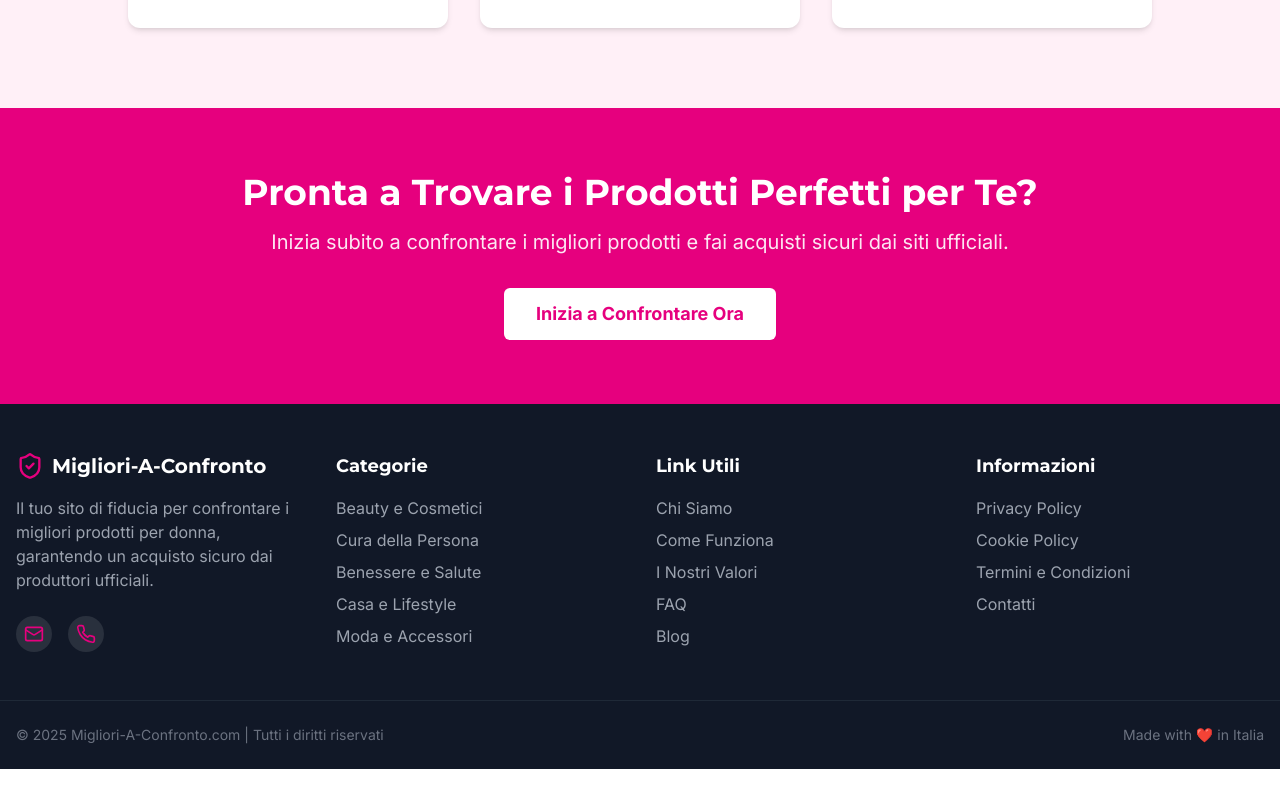
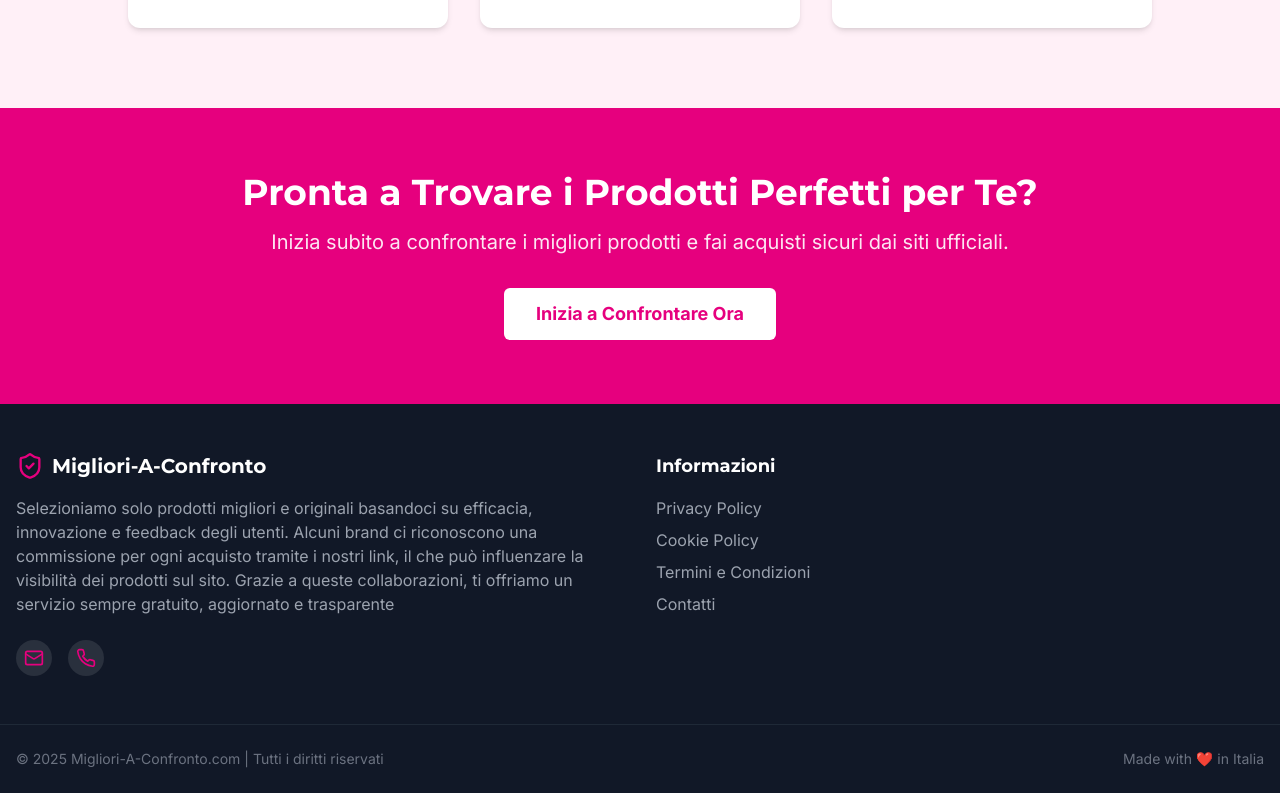
Before and after one commit to potenzamaschile/miglioriaconfronto-home, a React (Vite) app: page / in a window 1280 px wide. Shown: the part 2910-3703 px from the top of the page. Before the commit the page ends 3679 px from the top, so only its background shows below. Built offline with nearby package versions, Linux system fonts and the light colour scheme.

Commit message:
Refactor: Update footer content
Update the footer content based on the prompt.

```diff
--- a/src/components/Footer.tsx
+++ b/src/components/Footer.tsx
@@ -17,7 +17,7 @@ const Footer: React.FC<FooterProps> = ({ variant }) => {
   return (
     <footer className={`${bgColor} text-white`}>
       <div className="container mx-auto px-4 py-12">
-        <div className="grid grid-cols-1 md:grid-cols-4 gap-8">
+        <div className="grid grid-cols-1 md:grid-cols-2 gap-8">
           <div className="md:col-span-1">
             <div className="flex items-center space-x-2 mb-4">
               <ShieldCheck className={primaryColor} size={28} />
@@ -26,7 +26,7 @@ const Footer: React.FC<FooterProps> = ({ variant }) => {
               </span>
             </div>
             <p className="text-gray-400 mb-6">
-              Il tuo sito di fiducia per confrontare i migliori prodotti per donna, garantendo un acquisto sicuro dai produttori ufficiali.
+              Selezioniamo solo prodotti migliori e originali basandoci su efficacia, innovazione e feedback degli utenti. Alcuni brand ci riconoscono una commissione per ogni acquisto tramite i nostri link, il che può influenzare la visibilità dei prodotti sul sito. Grazie a queste collaborazioni, ti offriamo un servizio sempre gratuito, aggiornato e trasparente
             </p>
             <div className="flex space-x-4">
               <a href="#" className={`p-2 rounded-full ${primaryColor} bg-white/10 hover:bg-white/20 transition-colors`}>
@@ -36,28 +36,6 @@ const Footer: React.FC<FooterProps> = ({ variant }) => {
                 <Phone size={20} />
               </a>
             </div>
-          </div>
-
-          <div className="md:col-span-1">
-            <h4 className="font-bold text-lg mb-4">Categorie</h4>
-            <ul className="space-y-2">
-              <li><a href="#" className={linkColor}>Beauty e Cosmetici</a></li>
-              <li><a href="#" className={linkColor}>Cura della Persona</a></li>
-              <li><a href="#" className={linkColor}>Benessere e Salute</a></li>
-              <li><a href="#" className={linkColor}>Casa e Lifestyle</a></li>
-              <li><a href="#" className={linkColor}>Moda e Accessori</a></li>
-            </ul>
-          </div>
-
-          <div className="md:col-span-1">
-            <h4 className="font-bold text-lg mb-4">Link Utili</h4>
-            <ul className="space-y-2">
-              <li><a href="#" className={linkColor}>Chi Siamo</a></li>
-              <li><a href="#" className={linkColor}>Come Funziona</a></li>
-              <li><a href="#" className={linkColor}>I Nostri Valori</a></li>
-              <li><a href="#" className={linkColor}>FAQ</a></li>
-              <li><a href="#" className={linkColor}>Blog</a></li>
-            </ul>
           </div>
 
           <div className="md:col-span-1">
```
